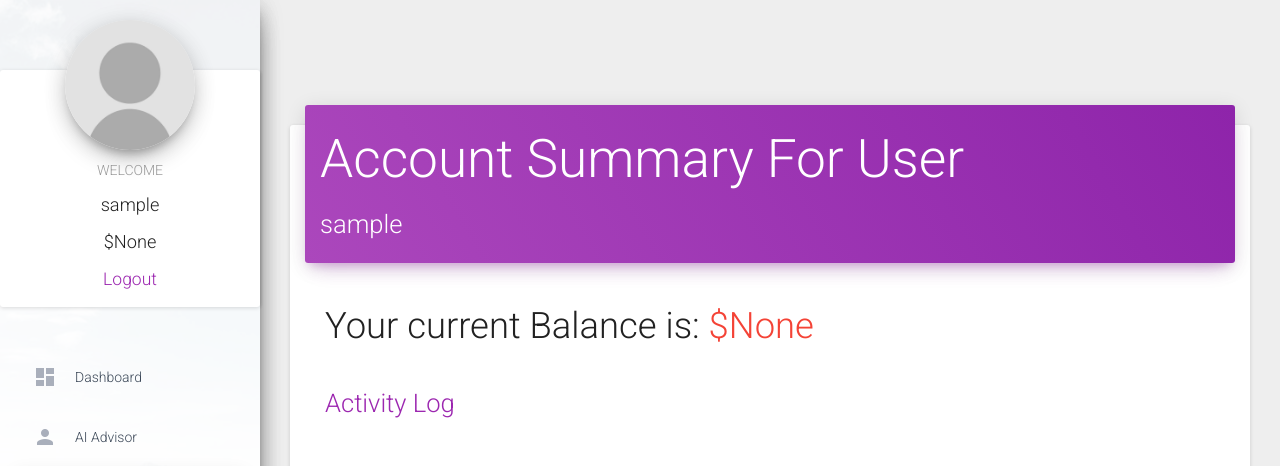
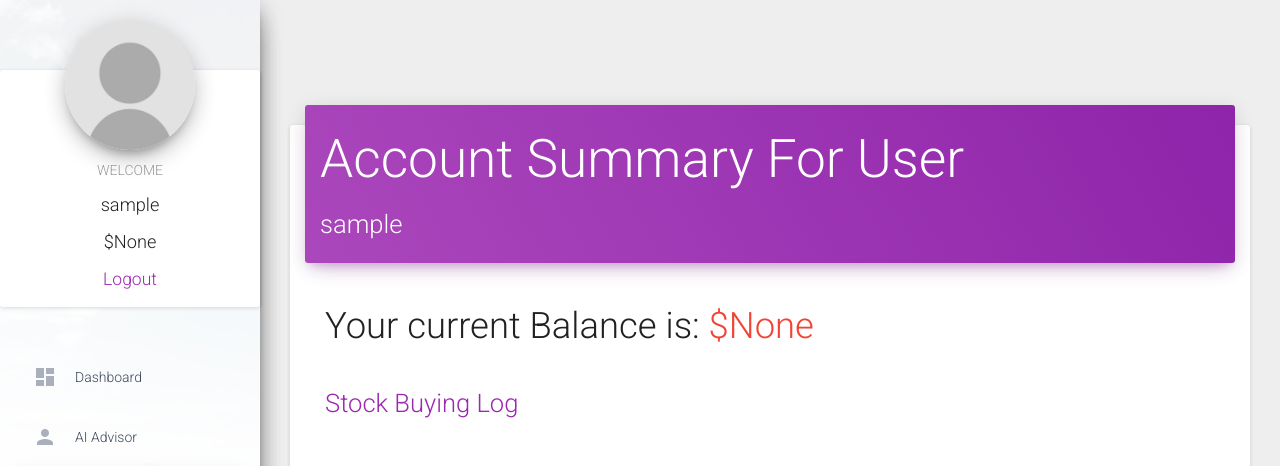
Before and after one commit to samburba/WebStocks, a Django app: template stocks/templates/UI/portfolio.html in a window 1280 px wide. Shown: the top 466 px of the page. Run offline with Django 3.2, Linux system fonts and the light colour scheme; the template is opened without the code that fills it, so the values that code supplies are empty; the visitor is signed in with stand-in values (Sample User, id 1); some libraries are stand-ins or nearby versions.

Commit message:
fix UI again

```diff
--- a/stocks/templates/UI/portfolio.html
+++ b/stocks/templates/UI/portfolio.html
@@ -75,7 +75,7 @@
     <h2>Your current Balance is: <span class = " text-danger" > ${{user.profile.purse}} </span></h2>
   </div>
   <div class="col-md-12 text-primary">
-    <h3>Activity Log</h3>
+    <h3>Stock Buying Log</h3>
   </div>
 </div>
     <ul style="list-style-type:none">
```
